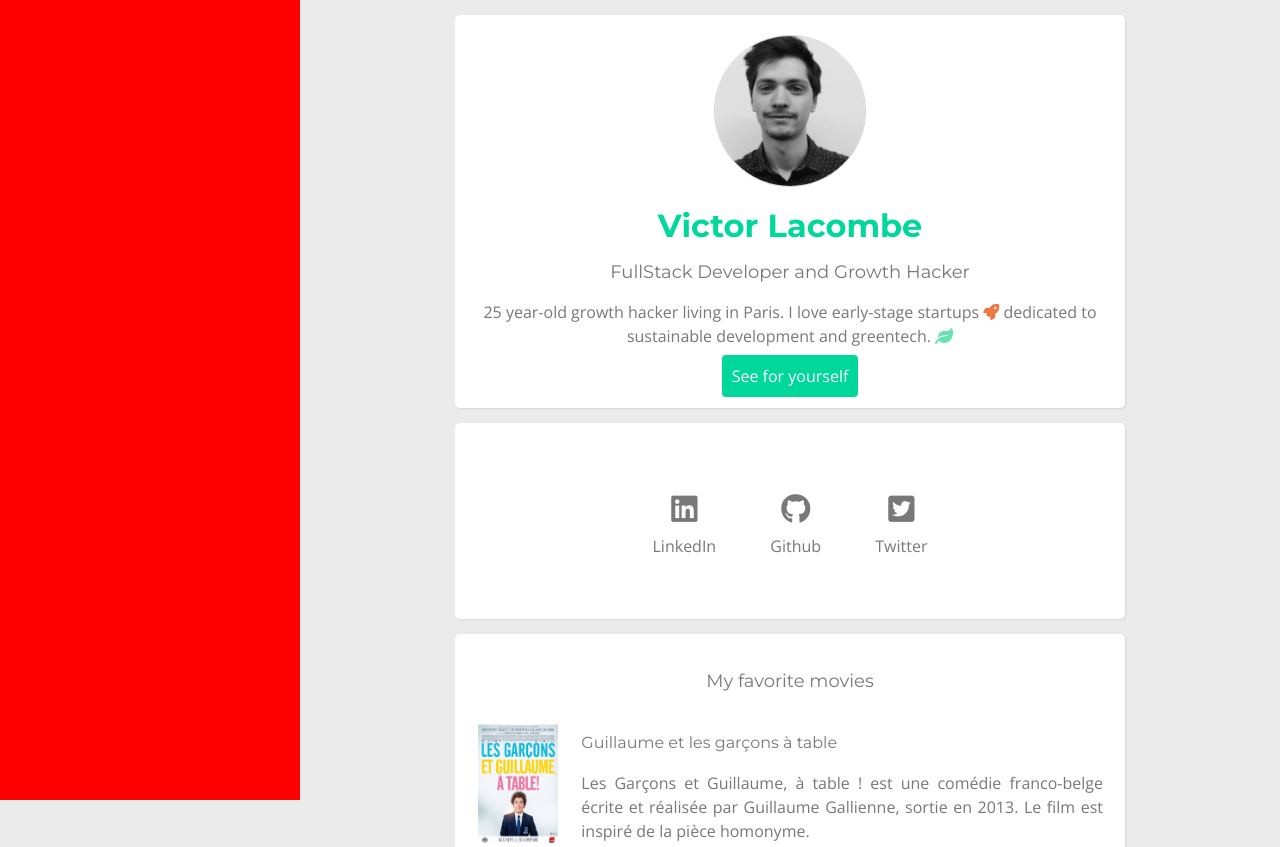
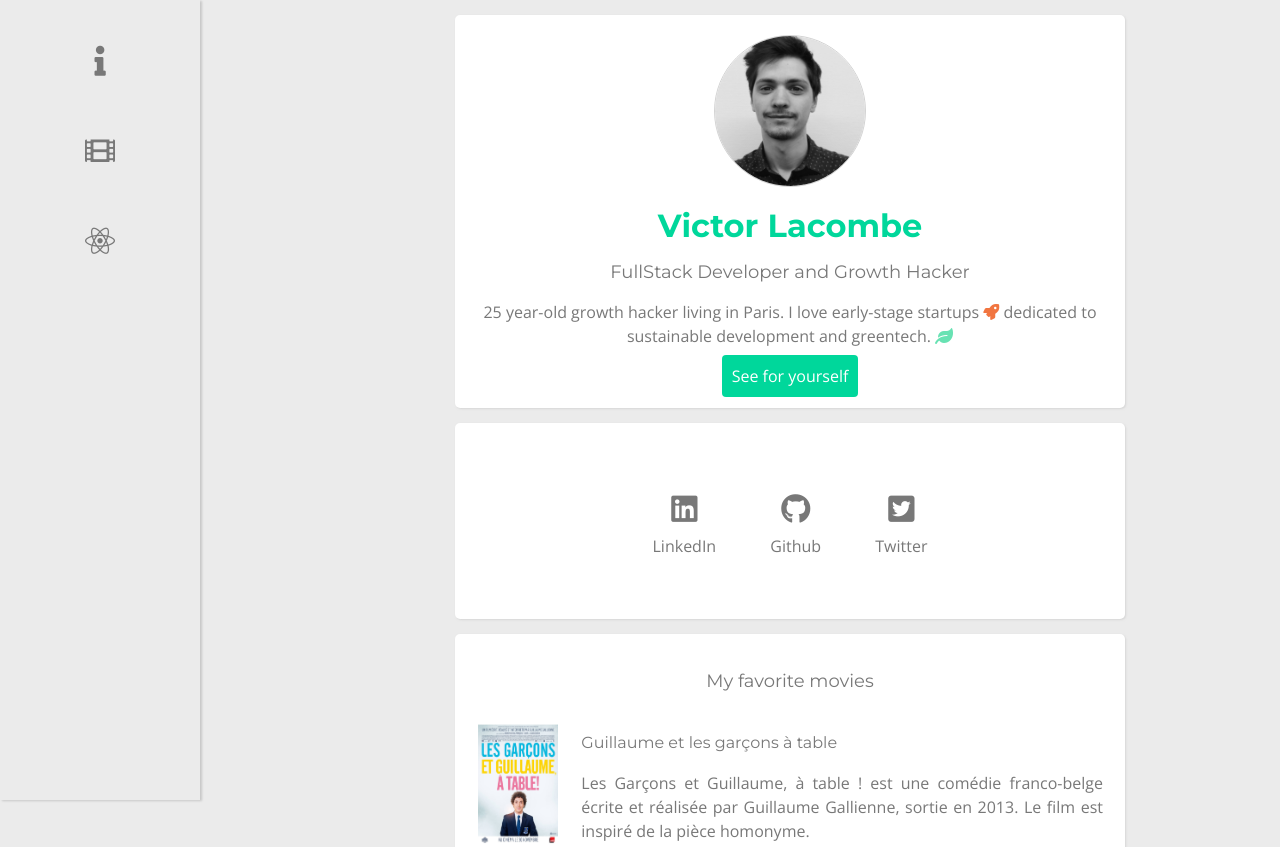
Before and after one commit to victorlacombe/profile, a plain HTML site: page index.html in a window 1280 px wide. Shown: the top 847 px of the page. Drawn offline with nearby package versions, Linux system fonts and the light colour scheme.

Commit message:
make my profile prettier

```diff
--- a/index.html
+++ b/index.html
@@ -8,10 +8,16 @@
     <title>Profil Page</title>
   </head>
   <body>
-    <div id="sidebar"></div>
+    <div id="sidebar" class="text-center">
+      <ul>
+        <li><a href="#info"><i class="fas fa-info"></i></li></a>
+        <li><a href="#movies"><i class="fas fa-film"></i></li></a>
+        <li><a href="#footer"><i class="fab fa-react"></i></li></a>
+      </ul>
+    </div>
     <div id="page-content">
       <div class="container">
-        <div class="box-white text-center" >
+        <div class="box-white text-center" id="info" >
           <img id="cicle-profil-picture" src="images/profil.png" alt="">
           <h1>Victor Lacombe</h1>
           <h2>FullStack Developer and Growth Hacker</h2>
@@ -57,7 +63,7 @@
             </tr>
           </table>
         </div>
-        <div class="box-white text-center">
+        <div class="box-white text-center" id=footer>
           <h2>About this page</h2>
           <p>This page has been coded during the FullStack program @LeWagon.</p>
           <ul class="list-inline">
--- a/style.css
+++ b/style.css
@@ -6,14 +6,25 @@ body {
   line-height: 1.5em;
 }
 
+
+/*------------------------------SIDEBAR ------------------------------*/
 #sidebar {
   position: fixed;
-  width: 300px;
+  width: 200px;
   left: 0;
   top: 0;
   bottom: 0;
-  background-color: red;
+  background-color: rgb(235, 235, 235);
+  box-shadow: 2px 1px 2px rgb(200, 200, 200);
 }
+
+#sidebar li i {
+  font-size: 30px;
+  margin: 20px;
+  padding: 10px;
+}
+
+/*------------------------------ PAGE CONTENT ------------------------------*/
 #page-content {
   margin-left: 300px;
 }
@@ -87,8 +98,6 @@ ul {
   padding: 10px;
 }
 
-
-
 .btn-green {
   background-color: rgb(0, 215, 155);
   padding: 10px;
```
